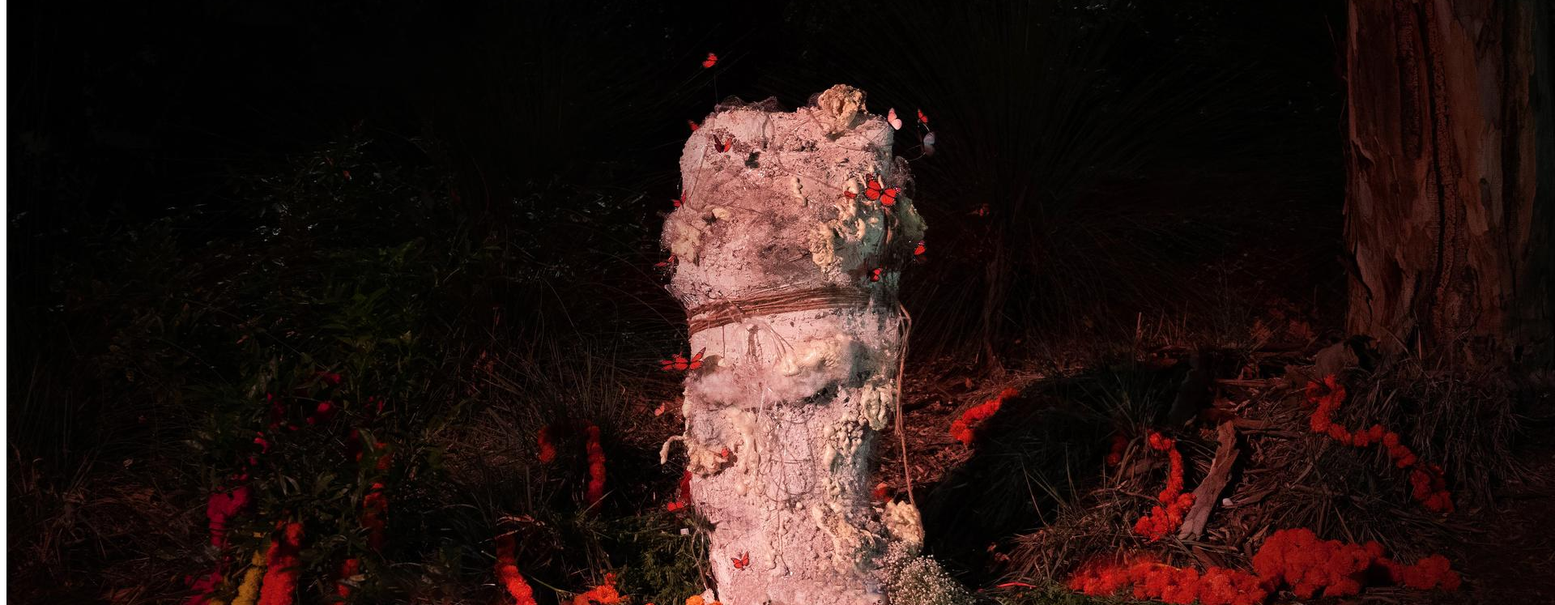
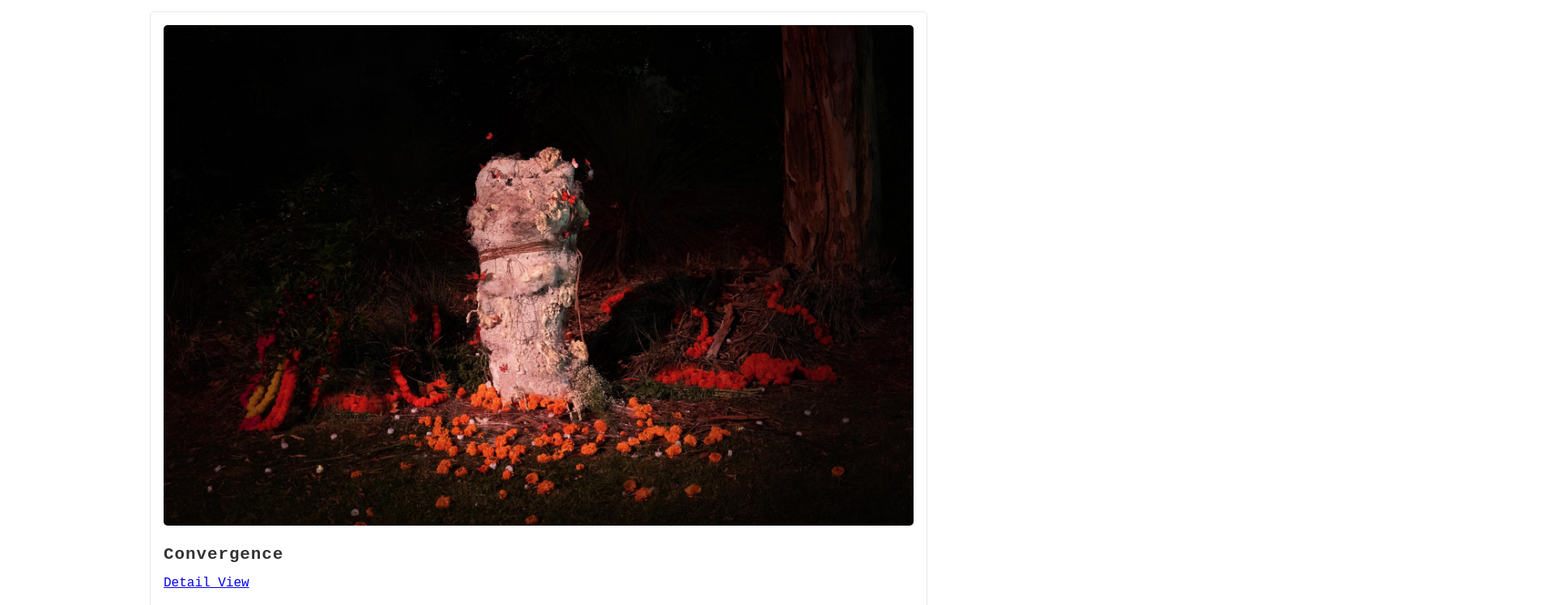
Before and after one commit to bonniebohyeonkim/Final, a plain HTML site: page index.html in a window 1280 px wide. Shown: the part 467-1214 px from the top of the page at 81% size, 1920 px wide, since content can reach past the window. Drawn offline with Linux system fonts and the light colour scheme; files whose address does not match are found by name.

Commit message:
fix css issues

```diff
--- a/index.html
+++ b/index.html
@@ -6,7 +6,7 @@
   <meta charset="UTF-8">
   <meta name="viewport" content="width=device-width, initial-scale=1.0">
   <title>My Portfolio</title>
-  <link rel="stylesheet" href="/html and css/style.css">
+  <link rel="stylesheet" type="text/css" href="style.css">
 </head>
 <body>
   <header>
```
